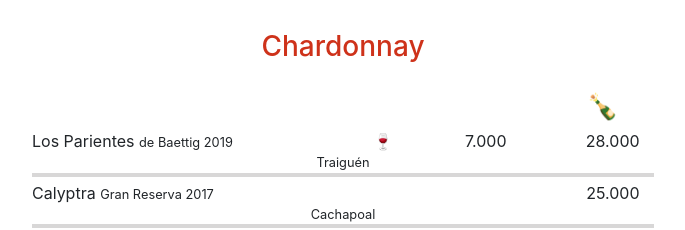
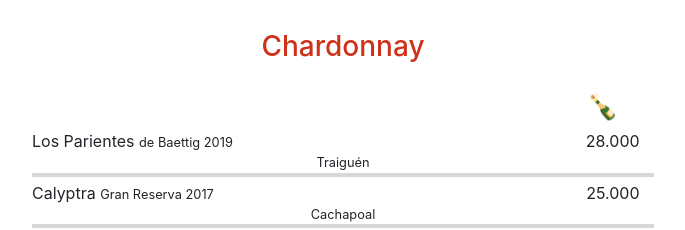
Before and after one commit to durbonca/Menu-QR-Google-sheet, a React (Create React App) app: page /Wine in a window 1280 px wide. Shown: the part 2880-3110 px from the top of the page, without its empty margins (297-982 px from the left). Built offline with nearby package versions, Linux system fonts and the light colour scheme.

Commit message:
Update dataWine.js

```diff
--- a/src/data/dataWine.js
+++ b/src/data/dataWine.js
@@ -72,7 +72,7 @@
         title: 'Chardonnay',
         description: '',
         products: [
-            { id: 1, name: 'Los Parientes', description: 'de Baettig 2019', country: 'Traiguén', price: '7.000', price2: '28.000' },
+            { id: 1, name: 'Los Parientes', description: 'de Baettig 2019', country: 'Traiguén', price: ''/* 7.000 */, price2: '28.000' },
             { id: 2, name: 'Calyptra', description: 'Gran Reserva 2017', country: 'Cachapoal', price: '', price2: '25.000' },
             { id: 3, name: 'Aconcagua Costa', description: 'de Errázuriz 2019', country: 'Aconcagua', price: '', price2: '23.000' },
             { id: 4, name: 'Villard', description: 'Grand Vin 2018', country: 'Casablanca', price: '', price2: '20.000' },
@@ -90,7 +90,7 @@
         title: 'Riesling',
         description: '',
         products: [
-            { id: 1, name: 'Felicia', description: 'de Clos des Fous 2017', country: 'Malleco', price: '6.500', price2: '28.000' },
+            { id: 1, name: 'Felicia', description: 'de Clos des Fous 2017', country: 'Malleco', price: ''/* 6.500 */, price2: '28.000' },
             { id: 11, name: 'Casa Marín', description: 'Miramar 2019', country: 'San Antonio', price: '', price2: '26.000' },
             { id: 2, name: 'Lago Ranco', description: 'de Casa Silva 2017', country: 'Futrono', price: '', price2: '22.000' },
             { id: 3, name: 'Block 23', description: 'de Cono Sur 2017', country: 'Bio Bio', price: '', price2: '16.000' },
@@ -142,7 +142,7 @@
             { id: 6, name: 'Los Patricios', description: 'De Pandolfi Price 2016', country: 'Itata', price: '', price2: '22.000' },
             { id: 8, name: 'Trapi', description: '2017', country: 'Osorno', price: '', price2: '21.000' },
             { id: 7, name: 'Signos De Origen', description: 'De Emiliana 2018', country: 'Casablanca', price: '', price2: '19.000' },
-            { id: 9, name: 'Veneris', description: 'De Callma 2018', country: 'Casablanca', price: '4.500', price2: '19.000' },
+            { id: 9, name: 'Veneris', description: 'De Callma 2018', country: 'Casablanca', price: ''/* 4.500 */, price2: '19.000' },
             /* { id: 10, name: 'Sofía', description: 'P.S De García 2017', country: 'Casablanca', price: '', price2: '19.000' }, */
             { id: 11, name: 'Schwaderer', description: '2017', country: 'Itata', price: '', price2: '18.000' },
             { id: 12, name: 'Corralillo', description: 'De Matetic 2017', country: 'San Antonio', price: '', price2: '18.000' },
@@ -189,7 +189,7 @@
             { id: 10, name: 'Signos De Origen', description: 'De Emiliana 2015', country: 'Casablanca', price: '', price2: '19.000' },
             { id: 13, name: 'Kalfu Sumpai', description: 'De Ventisquero 2014', country: 'Leyda', price: '', price2: '19.000' },
             { id: 12, name: 'Lagar De Benzana', description: '2014', country: 'Cachapoal', price: '', price2: '19.000' },
-            { id: 14, name: 'Errante', description: 'De Casablanca 2017', country: 'Casablanca', price: '4.500', price2: '18.000' },
+            { id: 14, name: 'Errante', description: 'De Casablanca 2017', country: 'Casablanca', price: ''/* 4.500 */, price2: '18.000' },
             { id: 15, name: 'Antu', description: 'Limited De Mongras 2013', country: 'Leyda', price: '', price2: '18.000' },
             { id: 16, name: 'Chamán', description: 'Gr. Rva De Santa Cruz 2016', country: 'Colchagua', price: '', price2: '17.000' },
             { id: 17, name: 'Salvaje', description: 'De Emiliana 2018', country: 'Casablanca', price: '', price2: '17.000' },
@@ -269,7 +269,7 @@
             { id: 2, name: 'Ritual', description: 'de Veramonte 2016', country: 'Casablanca', price: '', price2: '21.000' },
             { id: 3, name: 'Altum', description: 'de Terramater 2017', country: 'Maipo', price: '', price2: '18.000' },
             /* { id: 4, name: 'Casa Silva', description: 'Angostura 2017', country: 'Colchagua', price: '', price2: '18.000' }, */
-            { id: 5, name: 'Chateau M', description: 'Gran Cuvée de Massenez 2017', country: 'Cachapoal', price: '4.500', price2: '18.000' },
+            { id: 5, name: 'Chateau M', description: 'Gran Cuvée de Massenez 2017', country: 'Cachapoal', price: ''/* 4.500 */, price2: '18.000' },
             { id: 6, name: 'Valdivieso', description: 'Single Vineyard 2013', country: 'Lontué', price: '', price2: '17.000' },
             { id: 7, name: 'Armador', description: 'de Odfjell 2017', country: 'Maipo', price: '', price2: '17.000' },
         ]
@@ -289,8 +289,8 @@
             { id: 10, name: 'Von Siebenthal', description: 'Gran Reserva 2017', country: 'Aconcagua', price: '', price2: '18.000' },
             { id: 9, name: 'Errante', description: 'del Maipo 2017', country: 'Maipo', price: '', price2: '18.000' },
             { id: 11, name: 'Globo Vultur', description: 'de Vultur Wines 2016', country: 'Colchagua', price: '', price2: '18.000' },
-            { id: 12, name: 'Reserva Ancestral', description: 'de Miguel Torres 2015', country: 'Itata', price: '4.000', price2: '16.000' },
-            { id: 14, name: 'Teillery', description: 'Reserva 2018', country: 'Maipo', price: '4.000', price2: '16.000' },
+            { id: 12, name: 'Reserva Ancestral', description: 'de Miguel Torres 2015', country: 'Itata', price: ''/* 4.000 */, price2: '16.000' },
+            { id: 14, name: 'Teillery', description: 'Reserva 2018', country: 'Maipo', price: ''/* 4.000 */, price2: '16.000' },
             { id: 15, name: 'Las Veletas', description: '2017', country: 'Maule', price: '', price2: '15.000' },
         ]
     },
@@ -337,7 +337,7 @@
             { id: 3, name: 'Zahir', description: 'de Calyptra 2011', country: 'Cachapoal', price: '', price2: '59.000' },
             { id: 4, name: 'Manso de Velasco', description: 'de Miguel Torres 2010', country: 'Curico', price: '', price2: '49.000' },
             { id: 5, name: 'Cabo de Hornos', description: 'de San Pedro 2016', country: 'Cachapoal', price: '', price2: '49.000' },
-            { id: 7, name: 'Antología', description: 'de Emiliana 2013', country: 'Maipo', price: '7.500', price2: '30.000' },
+            { id: 7, name: 'Antología', description: 'de Emiliana 2013', country: 'Maipo', price: ''/* 7.500 */, price2: '30.000' },
             /* { id: 8, name: 'De José', description: 'de José Guilisasti 2016', country: 'Maipo', price: '7.000', price2: '28.000' }, */
             { id: 81, name: 'S 38 Los Lingues', description: 'de casa Silva 2015', country: 'Colchagua', price: '', price2: '25.000' },
             { id: 9, name: 'De Martino', description: 'La Cancha 2017', country: 'Maipo', price: '', price2: '24.000' },
@@ -372,7 +372,7 @@
             { id: 11, name: 'Donum', description: 'de Massenez 2015', country: 'Alto Rapel', price: '', price2: '26.000' },
             { id: 10, name: 'Transversal', description: 'de Tabalí 2016', country: 'Maipo', price: '', price2: '26.000' },
             { id: 100, name: 'Sincerity', description: 'de Emiliana 2005', country: 'Colchagua', price: '', price2: '21.000' },
-            { id: 12, name: 'Coyam', description: 'de Emiliana 2014', country: 'Colchagua', price: '5.000', price2: '21.000' },
+            { id: 12, name: 'Coyam', description: 'de Emiliana 2014', country: 'Colchagua', price: ''/*5.000*/, price2: '21.000' },
             { id: 161, name: 'Petit Inedito', description: 'de Calyptra 2018', country: 'Cachapoal', price: '', price2: '20.000' },
             { id: 15, name: 'L’Assemblage', description: 'de Villard 2018', country: 'Casablanca', price: '', price2: '19.000' },
             { id: 16, name: 'Vultur Gryphus', description: 'de Vultur Wines 2015', country: 'Colchagua', price: '', price2: '19.000' },
```
